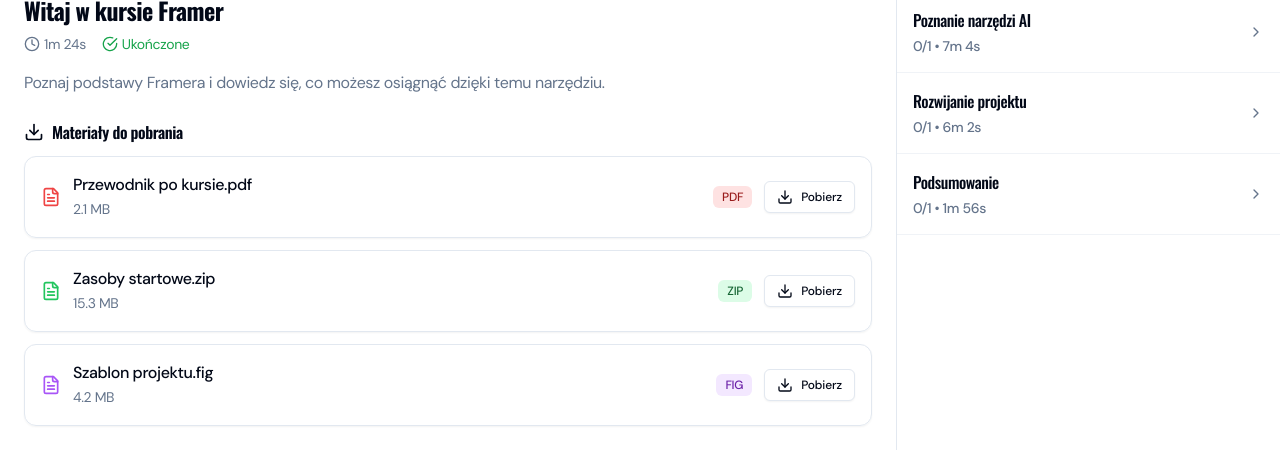
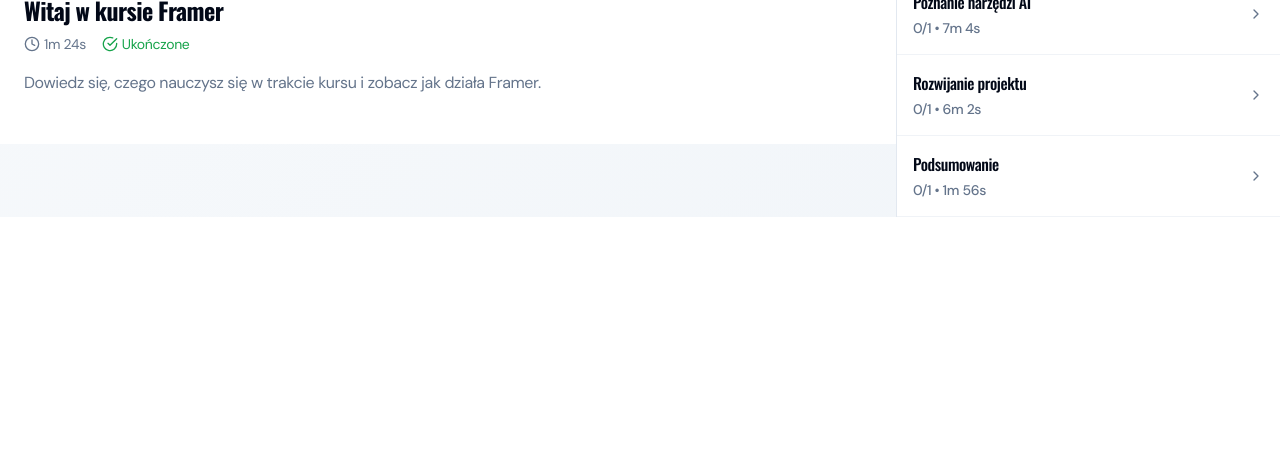
Before and after one commit to FifiLen/framer-kurs-podstawowy, a Next.js app: page / in a window 1280 px wide. Shown: the part 619-1069 px from the top of the page. After the commit the page ends 836 px from the top, so only its background shows below. Built offline with nearby package versions, Linux system fonts and the light colour scheme.

Commit message:
Add next lesson overlay and update course data

```diff
--- a/app/page.tsx
+++ b/app/page.tsx
@@ -68,27 +68,7 @@
         completed: true,
         videoUrl: "/videos/framer-wprowadzenie.mov",
         description:
-          "Poznaj podstawy Framera i dowiedz się, co możesz osiągnąć dzięki temu narzędziu.",
-        materials: [
-          {
-            name: "Przewodnik po kursie.pdf",
-            type: "pdf",
-            url: "#",
-            size: "2.1 MB",
-          },
-          {
-            name: "Zasoby startowe.zip",
-            type: "zip",
-            url: "#",
-            size: "15.3 MB",
-          },
-          {
-            name: "Szablon projektu.fig",
-            type: "fig",
-            url: "#",
-            size: "4.2 MB",
-          },
-        ],
+          "Dowiedz się, czego nauczysz się w trakcie kursu i zobacz jak działa Framer.",
       },
       {
         id: "framer-zakladanie-konta",
@@ -97,15 +77,7 @@
         completed: true,
         videoUrl: "/videos/kurs-framer-zakladanie-konta.mov",
         description:
-          "Przegląd możliwości Framera i porównanie z innymi narzędziami do prototypowania.",
-        materials: [
-          {
-            name: "Porównanie narzędzi.pdf",
-            type: "pdf",
-            url: "#",
-            size: "1.8 MB",
-          },
-        ],
+          "Praktyczny poradnik zakładania konta we Framerze.",
       },
       {
         id: "framer-podstawowe-funkcje",
@@ -114,15 +86,7 @@
         completed: true,
         videoUrl: "/videos/framer-podstawowe-funkcje.mov",
         description:
-          "Przegląd możliwości Framera i porównanie z innymi narzędziami do prototypowania.",
-        materials: [
-          {
-            name: "Porównanie narzędzi.pdf",
-            type: "pdf",
-            url: "#",
-            size: "1.8 MB",
-          },
-        ],
+          "Omówienie najważniejszych funkcji edytora.",
       },
     ],
   },
@@ -138,7 +102,7 @@
         duration: "4m 26s",
         completed: false,
         videoUrl: "/videos/framer-tworzenie-sekcji.mov",
-        description: "Szczegółowy przegląd interfejsu użytkownika Framera.",
+        description: "Zobacz jak przygotować i sformatować sekcję w projekcie.",
       },
       {
         id: "canvas",
@@ -146,7 +110,7 @@
         duration: "6m 51s",
         completed: false,
         videoUrl: "/videos/framer-podstrona-linki.mov",
-        description: "Jak efektywnie poruszać się po obszarze roboczym.",
+        description: "Dodawanie podstron i linków w ramach projektu.",
       },
     ],
   },
@@ -162,15 +126,7 @@
         duration: "7m 4s",
         completed: false,
         videoUrl: "/videos/framer-narzedzia-ai.mov",
-        description: "Tworzenie i edytowanie podstawowych kształtów.",
-        materials: [
-          {
-            name: "Biblioteka kształtów.fig",
-            type: "fig",
-            url: "#",
-            size: "2.1 MB",
-          },
-        ],
+        description: "Przyjrzymy się narzędziom AI w Framerze - Wireframer i Workshop.",
       },
     ],
   },
@@ -186,7 +142,7 @@
         duration: "6m 2s",
         completed: false,
         videoUrl: "/videos/framer-rozwijanie-strony.mov",
-        description: "Tworzenie pierwszych animacji w Framerze.",
+        description: "Pracujemy nad rozbudową strony krok po kroku.",
       },
     ],
   },
@@ -202,7 +158,7 @@
         duration: "1m 56s",
         completed: false,
         videoUrl: "/videos/framer-podsumowanie-publikacja.mov",
-        description: "Tworzenie klikowalnych prototypów aplikacji.",
+        description: "Czas na publikację projektu i krótkie podsumowanie.",
       },
     ],
   },
@@ -224,6 +180,11 @@
   const [isFullscreen, setIsFullscreen] = useState(false);
   const [playbackRate, setPlaybackRate] = useState(1);
   const [showControls, setShowControls] = useState(true);
+  const [showNext, setShowNext] = useState(false);
+  const [countdown, setCountdown] = useState(5);
+
+  const nextTimeoutRef = useRef<NodeJS.Timeout>();
+  const countdownIntervalRef = useRef<NodeJS.Timeout>();
 
   const videoRef = useRef<HTMLVideoElement>(null);
   const containerRef = useRef<HTMLDivElement>(null);
@@ -240,12 +201,34 @@
   }, []);
 
   useEffect(() => {
+    if (showNext) {
+      setCountdown(5);
+      countdownIntervalRef.current = setInterval(() => {
+        setCountdown((c) => c - 1);
+      }, 1000);
+      nextTimeoutRef.current = setTimeout(() => {
+        goToNextLesson();
+      }, 5000);
+    }
+    return () => {
+      if (countdownIntervalRef.current) clearInterval(countdownIntervalRef.current);
+      if (nextTimeoutRef.current) clearTimeout(nextTimeoutRef.current);
+    };
+  }, [showNext]);
+
+  useEffect(() => {
     const video = videoRef.current;
     if (!video) return;
 
     const handleTimeUpdate = () => setCurrentTime(video.currentTime);
     const handleDurationChange = () => setDuration(video.duration);
-    const handleEnded = () => setIsPlaying(false);
+    const handleEnded = () => {
+      setIsPlaying(false);
+      const nextLesson = findNextLesson();
+      if (nextLesson) {
+        setShowNext(true);
+      }
+    };
 
     video.addEventListener("timeupdate", handleTimeUpdate);
     video.addEventListener("durationchange", handleDurationChange);
@@ -304,6 +287,7 @@
     setCurrentLesson(lesson);
     setIsPlaying(false);
     setCurrentTime(0);
+    setShowNext(false);
   };
 
   const togglePlay = () => {
@@ -316,6 +300,7 @@
       video.play();
     }
     setIsPlaying(!isPlaying);
+    setShowNext(false);
   };
 
   const handleSeek = (value: number[]) => {
@@ -414,6 +399,28 @@
 
   const toggleTheme = () => {
     setTheme(theme === "dark" ? "light" : "dark");
+  };
+
+  const findNextLesson = () => {
+    for (let mi = 0; mi < modules.length; mi++) {
+      const lessons = modules[mi].lessons;
+      const li = lessons.findIndex((l) => l.id === currentLesson.id);
+      if (li !== -1) {
+        if (li + 1 < lessons.length) return lessons[li + 1];
+        if (mi + 1 < modules.length) return modules[mi + 1].lessons[0];
+      }
+    }
+    return null;
+  };
+
+  const goToNextLesson = () => {
+    const next = findNextLesson();
+    if (next) {
+      selectLesson(next);
+    }
+    setShowNext(false);
+    if (countdownIntervalRef.current) clearInterval(countdownIntervalRef.current);
+    if (nextTimeoutRef.current) clearTimeout(nextTimeoutRef.current);
   };
 
   const totalLessons = modules.reduce(
@@ -544,6 +551,18 @@
                   onClick={togglePlay}
                 >
                   <Play className="w-6 h-6 ml-1" />
+                </Button>
+              </div>
+            )}
+
+            {showNext && (
+              <div className="absolute inset-0 flex items-center justify-center bg-black/60 flex-col gap-4">
+                <Button
+                  size="lg"
+                  className="animate-pulse"
+                  onClick={goToNextLesson}
+                >
+                  Przejdź do następnego materiału ({countdown})
                 </Button>
               </div>
             )}
```
